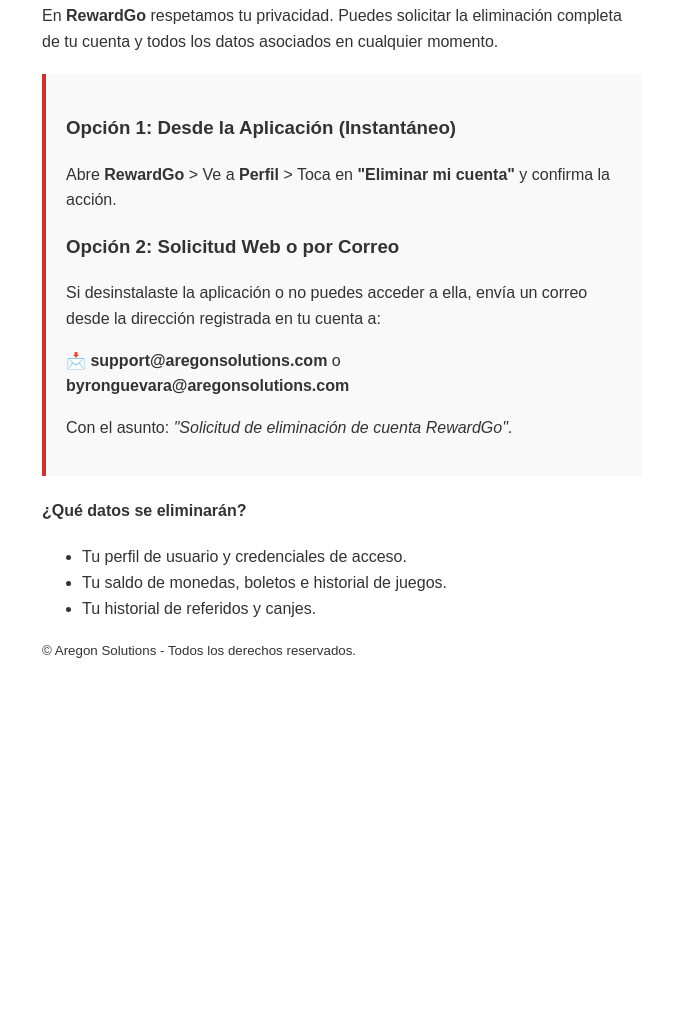
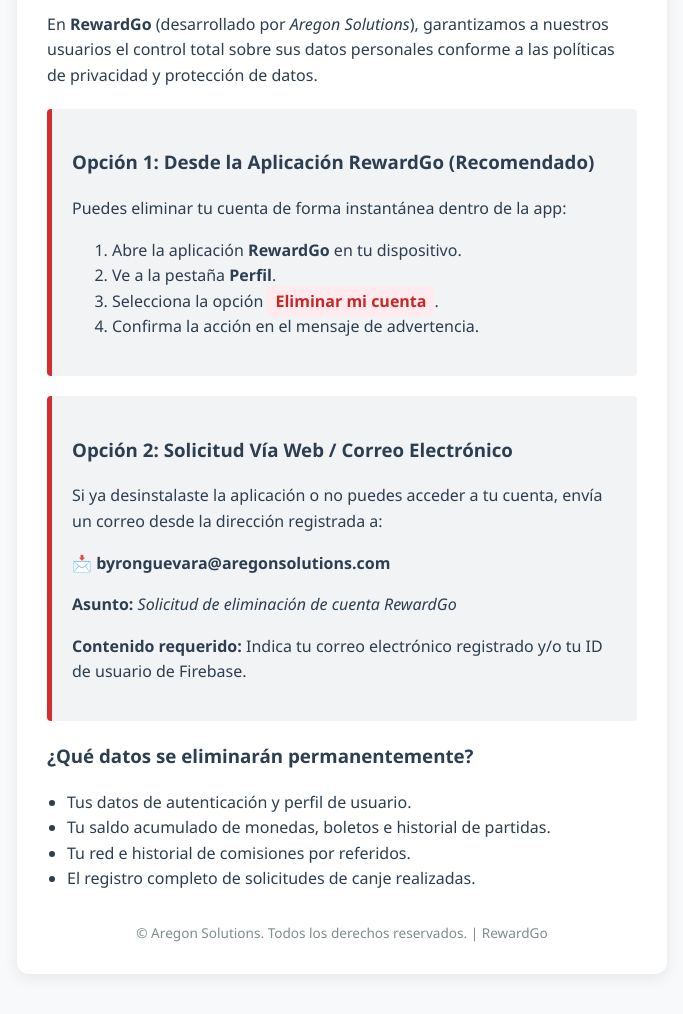
Before and after one commit to Aregon-guevara/monetizacion-web, a plain HTML site: page rewardgo/delete-account.html in a window 1280 px wide. Shown: the part 202-1216 px from the top of the page, without its empty margins (298-981 px from the left). Before the commit the page ends 941 px from the top, so only its background shows below. Drawn offline with Linux system fonts and the light colour scheme.

Commit message:
Revise delete account page layout and content

```diff
--- a/rewardgo/delete-account.html
+++ b/rewardgo/delete-account.html
@@ -5,31 +5,50 @@
     <meta name="viewport" content="width=device-width, initial-scale=1.0">
     <title>Eliminación de Cuenta - RewardGo</title>
     <style>
-        body { font-family: Arial, sans-serif; line-height: 1.6; max-width: 600px; margin: 40px auto; padding: 20px; color: #333; }
-        h1 { color: #d32f2f; }
-        .box { background: #f9f9f9; padding: 20px; border-left: 4px solid #d32f2f; margin-top: 20px; }
+        body { font-family: 'Segoe UI', Tahoma, Geneva, Verdana, sans-serif; line-height: 1.6; max-width: 650px; margin: 40px auto; padding: 20px; color: #2c3e50; background-color: #f8f9fa; }
+        .container { background: #ffffff; padding: 30px; border-radius: 12px; box-shadow: 0 4px 15px rgba(0,0,0,0.08); }
+        h1 { color: #d32f2f; margin-top: 0; }
+        .badge { background: #ffebee; color: #c62828; padding: 4px 8px; border-radius: 4px; font-weight: bold; }
+        .box { background: #f1f3f5; padding: 20px; border-left: 5px solid #d32f2f; margin: 20px 0; border-radius: 4px; }
+        ul { padding-left: 20px; }
+        footer { margin-top: 30px; font-size: 0.85em; color: #7f8c8d; text-align: center; }
     </style>
 </head>
 <body>
-    <h1>Solicitud de Eliminación de Cuenta y Datos - RewardGo</h1>
-    <p>En <b>RewardGo</b> respetamos tu privacidad. Puedes solicitar la eliminación completa de tu cuenta y todos los datos asociados en cualquier momento.</p>
+    <div class="container">
+        <h1>Solicitud de Eliminación de Cuenta y Datos</h1>
+        <p>En <b>RewardGo</b> (desarrollado por <i>Aregon Solutions</i>), garantizamos a nuestros usuarios el control total sobre sus datos personales conforme a las políticas de privacidad y protección de datos.</p>
 
-    <div class="box">
-        <h3>Opción 1: Desde la Aplicación (Instantáneo)</h3>
-        <p>Abre <b>RewardGo</b> > Ve a <b>Perfil</b> > Toca en <b>"Eliminar mi cuenta"</b> y confirma la acción.</p>
+        <div class="box">
+            <h3>Opción 1: Desde la Aplicación RewardGo (Recomendado)</h3>
+            <p>Puedes eliminar tu cuenta de forma instantánea dentro de la app:</p>
+            <ol>
+                <li>Abre la aplicación <b>RewardGo</b> en tu dispositivo.</li>
+                <li>Ve a la pestaña <b>Perfil</b>.</li>
+                <li>Selecciona la opción <span class="badge">Eliminar mi cuenta</span>.</li>
+                <li>Confirma la acción en el mensaje de advertencia.</li>
+            </ol>
+        </div>
 
-        <h3>Opción 2: Solicitud Web o por Correo</h3>
-        <p>Si desinstalaste la aplicación o no puedes acceder a ella, envía un correo desde la dirección registrada en tu cuenta a:</p>
-        <p><b>📩 support@aregonsolutions.com</b> o <b>byronguevara@aregonsolutions.com</b></p>
-        <p>Con el asunto: <i>"Solicitud de eliminación de cuenta RewardGo"</i>.</p>
+        <div class="box">
+            <h3>Opción 2: Solicitud Vía Web / Correo Electrónico</h3>
+            <p>Si ya desinstalaste la aplicación o no puedes acceder a tu cuenta, envía un correo desde la dirección registrada a:</p>
+            <p><b>📩 byronguevara@aregonsolutions.com</b></p>
+            <p><b>Asunto:</b> <i>Solicitud de eliminación de cuenta RewardGo</i></p>
+            <p><b>Contenido requerido:</b> Indica tu correo electrónico registrado y/o tu ID de usuario de Firebase.</p>
+        </div>
+
+        <h3>¿Qué datos se eliminarán permanentemente?</h3>
+        <ul>
+            <li>Tus datos de autenticación y perfil de usuario.</li>
+            <li>Tu saldo acumulado de monedas, boletos e historial de partidas.</li>
+            <li>Tu red e historial de comisiones por referidos.</li>
+            <li>El registro completo de solicitudes de canje realizadas.</li>
+        </ul>
+
+        <footer>
+            © Aregon Solutions. Todos los derechos reservados. | RewardGo
+        </footer>
     </div>
-
-    <h4>¿Qué datos se eliminarán?</h4>
-    <ul>
-        <li>Tu perfil de usuario y credenciales de acceso.</li>
-        <li>Tu saldo de monedas, boletos e historial de juegos.</li>
-        <li>Tu historial de referidos y canjes.</li>
-    </ul>
-    <p><small>© Aregon Solutions - Todos los derechos reservados.</small></p>
 </body>
 </html>
```
